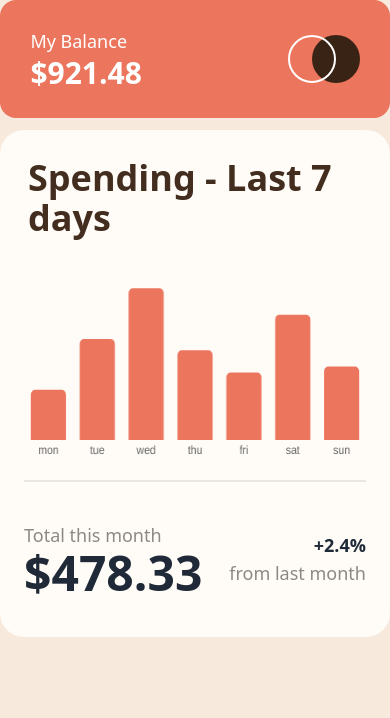
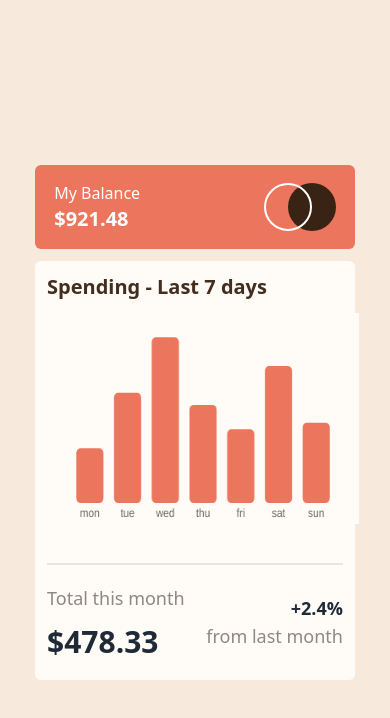
Before and after one commit to shrabanchakma/expenses-chart-component-main, a React (Vite) app: page / in a window 390 px wide. Shown: the top 718 px of the page. Built offline with nearby package versions, Linux system fonts and the light colour scheme.

Commit message:
made responsive

```diff
--- a/src/components/ExpenseChart/BarChart.jsx
+++ b/src/components/ExpenseChart/BarChart.jsx
@@ -12,6 +12,7 @@ const BarChart = ({ barChartData = [] }) => {
         data: chartData,
         backgroundColor: "#EC755D",
         borderRadius: 5,
+        borderSkipped: false,
       },
     ],
   };
@@ -71,24 +72,27 @@ const BarChart = ({ barChartData = [] }) => {
     },
   };
   return (
-    <div className="relative h-[50vw] md:h-[10vw] rounded-t-3xl bg-[#FFFCF7]">
-      <h1 className="px-7 py-7 text-4xl font-bold text-[#422D1F]">
+    <div className="rounded-md md:rounded-3xl  bg-[#FFFCF7] px-3 md:p-7">
+      <h1 className="py-3  text-xl md:pb-5 md:text-4xl font-bold text-[#422D1F]">
         Spending - Last 7 days
       </h1>
-      <Bar data={data} options={options} className="bg-[#FFFCF7] px-6" />
-      <div className="text-3xl bg-[#FFFCF7] px-6 rounded-b-3xl">
-        <div className="divider m-0 pt-5 "></div>
-        <div className="flex items-center justify-between py-10">
+      {/* bar chart */}
+      <div className="relative h-[25vh] w-[80vw]  md:h-[21vh] md:w-[25vw]  ">
+        <Bar data={data} options={options} className="bg-[#FFFCF7] px-6" />
+      </div>
+      <div className="text-3xl bg-[#FFFCF7] rounded-md md:rounded-b-3xl py-5">
+        <div className="divider m-0 py-5 md:py-8 "></div>
+        <div className="flex items-center justify-between ">
           {/* total  spending*/}
           <div>
-            <h3 className="text-lg font-normal text-[#8E8882]">
+            <h3 className="text-lg font-normal text-[#8E8882] mb-3 md:mb-0">
               Total this month
             </h3>
-            <p className="text-5xl font-bold">$478.33</p>
+            <p className="text-3xl md:text-5xl font-bold">$478.33</p>
           </div>
           {/* percentage */}
           <div className="text-end">
-            <h3 className="text-lg font-bold">+2.4%</h3>
+            <h3 className="text-lg font-bold ">+2.4%</h3>
             <p className="text-[#8E8882] text-lg font-normal">
               from last month
             </p>
--- a/src/components/ExpenseChart/ExpenseChart.jsx
+++ b/src/components/ExpenseChart/ExpenseChart.jsx
@@ -15,16 +15,15 @@ const ExpenseChart = () => {
   useEffect(() => {
     getBarChartData();
   }, []);
-  console.log(barChartData);
 
   return (
-    <div className="w-[100vw] min-h-[100vh] flex justify-center  bg-[#F7E9DC]">
-      <div className="w-[34rem]">
+    <div className="w-full h-[100vh] bg-[#F7E9DC] grid place-items-center">
+      <div className="w-[20rem] sm:w-[50rem]  md:w-[34rem]">
         {/* todo: heading */}
-        <div className="flex justify-between py-[1.7rem]  px-[1.9rem] rounded-2xl bg-[#EC755D] mb-3 ">
+        <div className="flex justify-between py-[1rem] px-[1.2rem] md:py-[1.7rem]  md:px-[1.9rem] rounded-md md:rounded-2xl bg-[#EC755D] mb-3 ">
           <div className="text-white">
-            <h1 className=" text-lg">My Balance</h1>
-            <p className="font-bold text-3xl m-0">$921.48</p>
+            <h1 className="text-normal  md:text-lg">My Balance</h1>
+            <p className="font-bold text-xl md:text-3xl m-0">$921.48</p>
           </div>
           <img src={logo} alt={logo} />
         </div>
```
